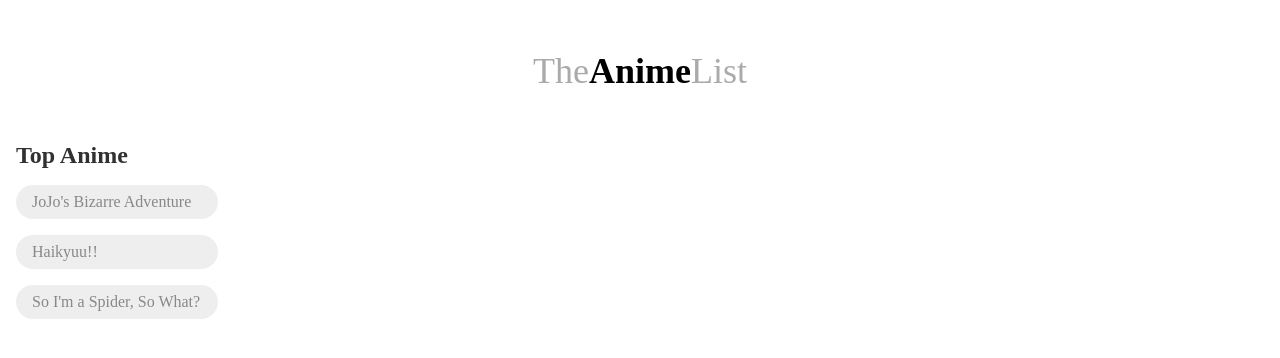
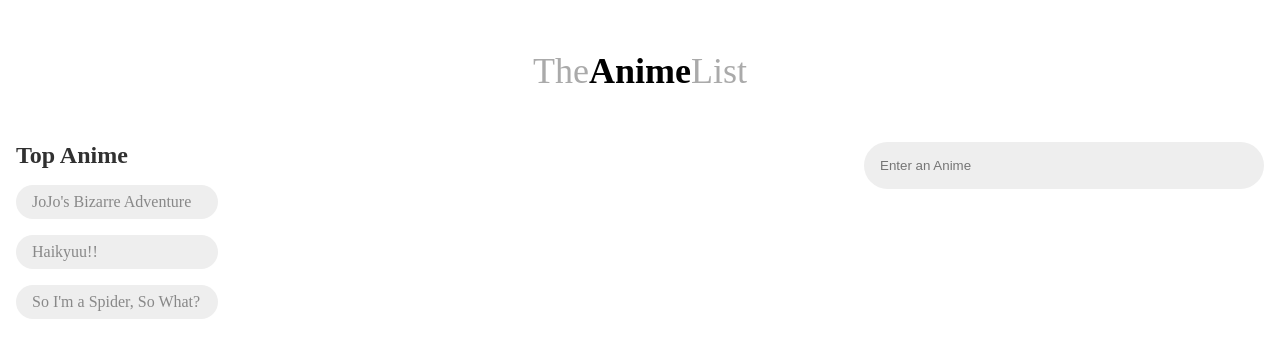
Before and after one commit to laynedonahue/theanimelist, a React (Create React App) app: page / in a window 1280 px wide. Shown: the top 358 px of the page. Built offline with nearby package versions, Linux system fonts and the light colour scheme.

Commit message:
added search bar and styling for it

```diff
--- a/src/App.js
+++ b/src/App.js
@@ -1,5 +1,6 @@
 import Header from './components/Header';
 import Sidebar from './components/Sidebar';
+import Main from './components/Main';
 import {useState, useEffect} from 'react'
 
 
@@ -14,6 +15,7 @@
       <Header/>
       <div className='content-wrap'>
           <Sidebar topAnime={topAnime}/>
+          <Main/>
       </div>
     </div>
   );
--- a/src/assets/scss/main.css
+++ b/src/assets/scss/main.css
@@ -50,4 +50,45 @@
 .content-wrap aside nav a:hover {
   background-color: #313131;
   color: #AAA;
+}
+.content-wrap main {
+  flex: 1 1 0%;
+  padding: 0px 16px;
+}
+.content-wrap main .main-head {
+  display: flex;
+  justify-content: flex-end;
+}
+.content-wrap main .main-head .search-bar {
+  display: flex;
+  justify-content: flex-end;
+  flex: 1 1 0%;
+}
+.content-wrap main .main-head .search-bar input {
+  -webkit-appearance: none;
+     -moz-appearance: none;
+          appearance: none;
+  background: none;
+  outline: none;
+  border: none;
+  display: block;
+  width: 100%;
+  max-width: 400px;
+  padding: 16px;
+  border-radius: 999px;
+  background-color: #EEE;
+  transition: 0.4s;
+}
+.content-wrap main .main-head .search-bar input ::-moz-placeholder {
+  color: #888;
+}
+.content-wrap main .main-head .search-bar input :-ms-input-placeholder {
+  color: #888;
+}
+.content-wrap main .main-head .search-bar input ::placeholder {
+  color: #888;
+}
+.content-wrap main .main-head .search-bar input:focus, .content-wrap main .main-head .search-bar input:valid {
+  background-color: #313131;
+  color: #FFF;
 }/*# sourceMappingURL=main.css.map */
--- a/src/assets/scss/main.scss
+++ b/src/assets/scss/main.scss
@@ -60,4 +60,44 @@
 			}
 		}
 	}
+    main {
+		flex: 1 1 0%;
+		padding: 0px 16px;
+
+		.main-head {
+			display: flex;
+			justify-content: flex-end;
+
+			.search-bar {
+				display: flex;
+				justify-content: flex-end;
+				flex: 1 1 0%;
+
+				input {
+					appearance: none;
+					background: none;
+					outline: none;
+					border: none;
+
+					display: block;
+					width: 100%;
+					max-width: 400px;
+					padding: 16px;
+					border-radius: 999px;
+					background-color: #EEE;
+
+					transition: 0.4s;
+
+					::placeholder {
+						color: #888;
+					}
+
+					&:focus, &:valid {
+						background-color: #313131;
+						color: #FFF;
+					}
+				}
+			}
+		}
+    }
 }
--- /dev/null
+++ b/src/components/Main.js
@@ -0,0 +1,17 @@
+import React from 'react'
+
+const Main = () => {
+  return (
+    <main>
+      <div className='main-head'>
+        <form className='search-bar'>
+            <input type='search' placeholder='Enter an Anime' required></input>
+        </form>
+
+
+      </div>
+    </main>
+  )
+}
+
+export default Main
```
Also changed, not shown: 1 other file (tests, documents, lock files or other folders).
